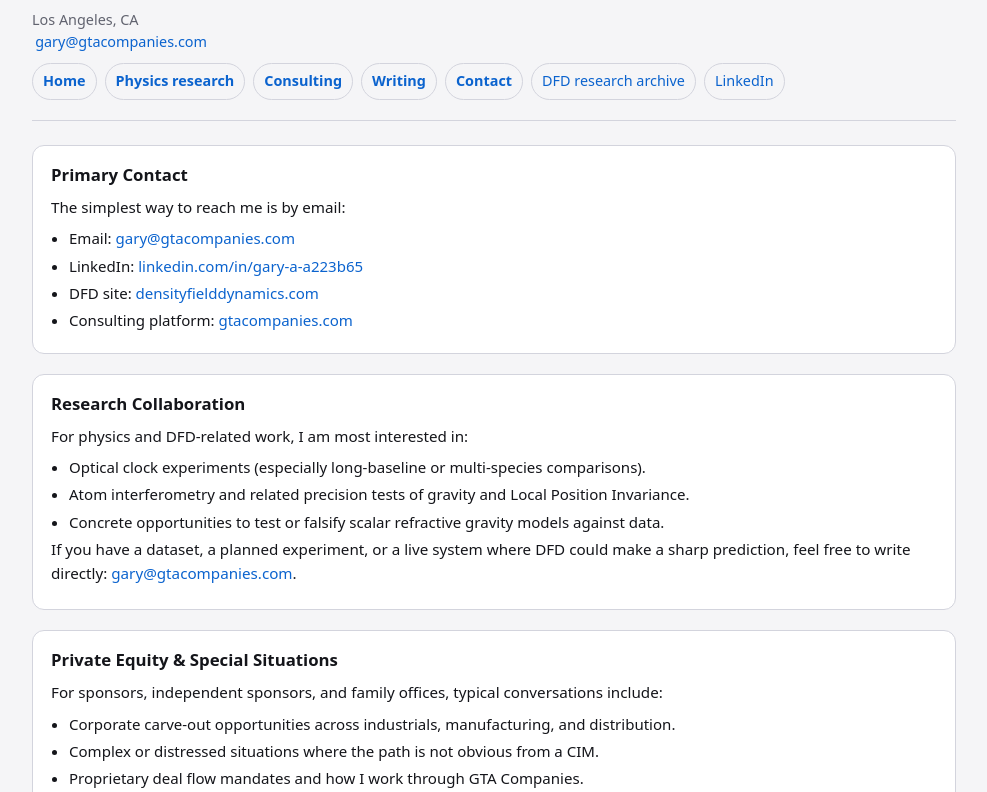
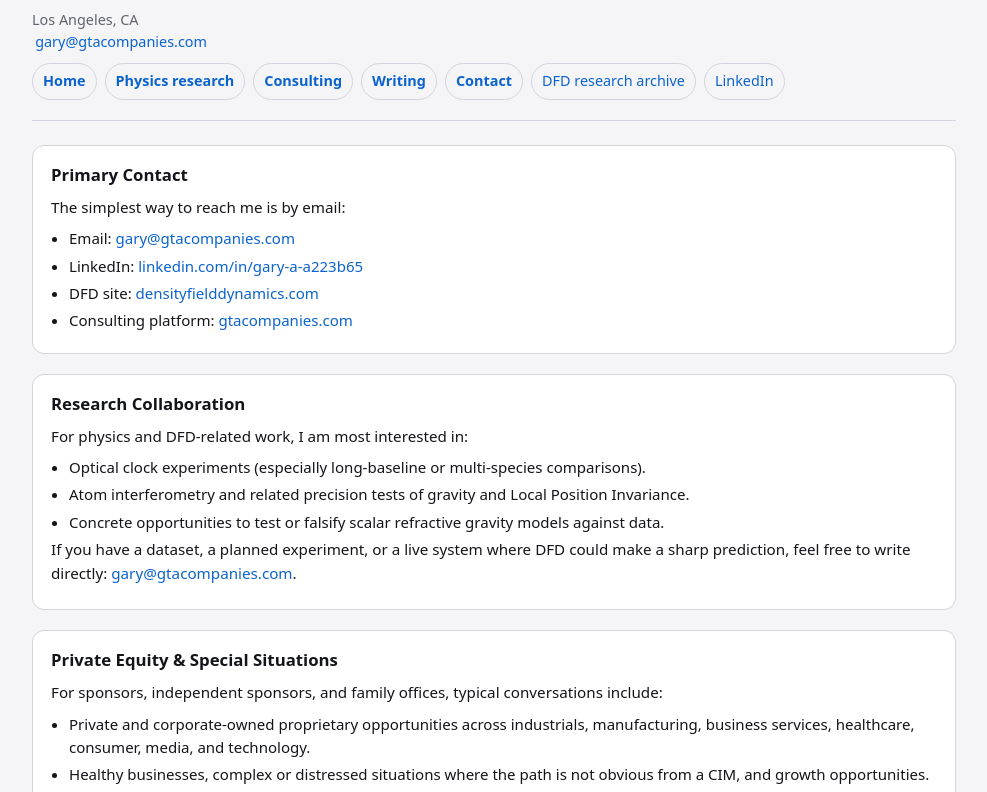
Before and after one commit to galcock/garyalcock, a plain HTML site: page contact.html in a window 1280 px wide. Shown: the part 139-931 px from the top of the page, without its empty margins (146-1133 px from the left). Drawn offline with Linux system fonts and the light colour scheme.

Commit message:
Update contact.html

```diff
--- a/contact.html
+++ b/contact.html
@@ -224,8 +224,8 @@
           For sponsors, independent sponsors, and family offices, typical conversations include:
         </p>
         <ul>
-          <li>Corporate carve-out opportunities across industrials, manufacturing, and distribution.</li>
-          <li>Complex or distressed situations where the path is not obvious from a CIM.</li>
+          <li>Private and corporate-owned proprietary opportunities across industrials, manufacturing, business services, healthcare, consumer, media, and technology.</li>
+          <li>Healthy businesses, complex or distressed situations where the path is not obvious from a CIM, and growth opportunities.</li>
           <li>Proprietary deal flow mandates and how I work through GTA Companies.</li>
         </ul>
         <p>
```
